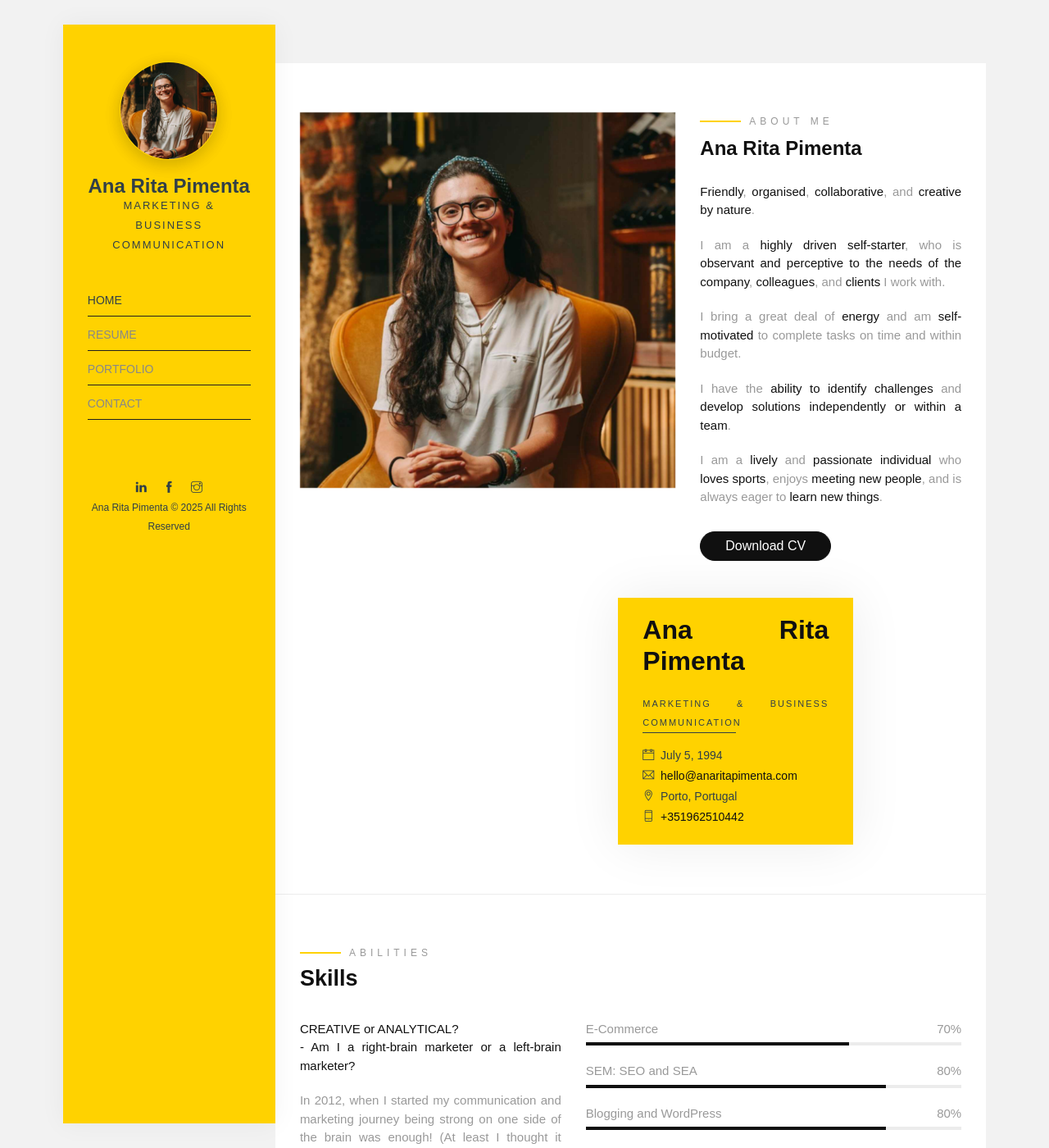
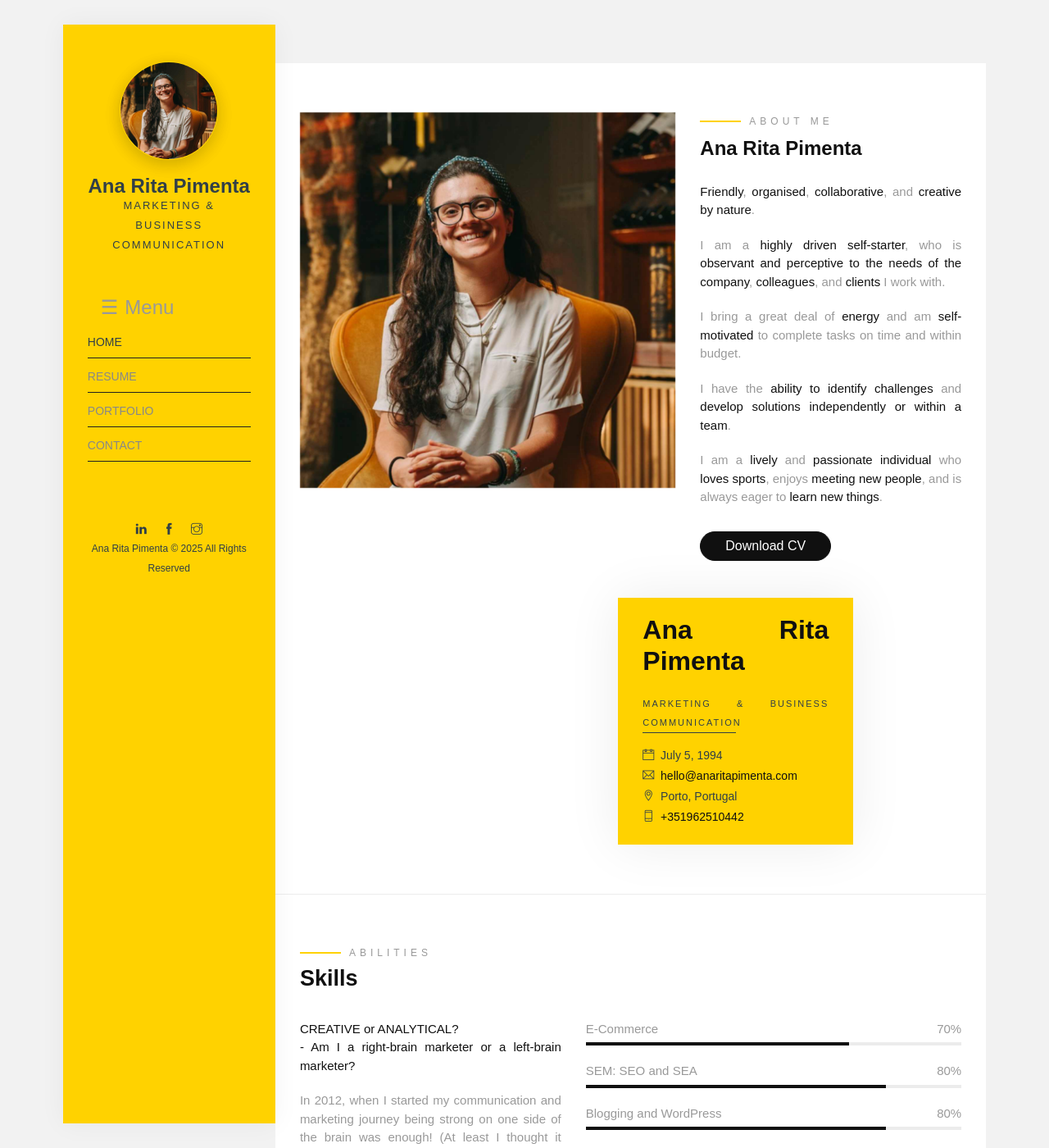
Before and after one commit to anaritapimenta/anaritapimenta.github.io, a Jekyll site: the page built from index.html, in a window 1280 px wide and 1400 px high. Shown: the whole window at 82% size. Built offline with Jekyll 4.4.1, drawn with Linux system fonts in a browser that asks for light colours; some web fonts are replaced.

Commit message:
Update navigation.html

```diff
--- a/_includes/navigation.html
+++ b/_includes/navigation.html
@@ -24,8 +24,8 @@
     aria-controls="main-menu"
     onclick="const nav = document.getElementById('main-menu'); const btn = this; const isOpen = btn.getAttribute('aria-expanded') === 'true'; btn.setAttribute('aria-expanded', !isOpen); nav.classList.toggle('open');"
   >
-    <span class="hamburger-icon" aria-hidden="true">☰</span>
-    <span class="sr-only">Open menu</span>
+    <span class="hamburger-icon" aria-hidden="true" style="font-size:1.5rem; margin-right: 0.5rem;">☰</span>
+    <span>Menu</span>
   </button>
 
   <nav id="main-menu">
@@ -82,17 +82,24 @@
 </aside>
 
 <style>
-  /* Hide button and menu on desktop */
+  /* Button styles */
   .menu-toggle {
     display: none;
     background: none;
     border: none;
-    font-size: 2rem;
+    font-size: 1.5rem;
     cursor: pointer;
     color: inherit;
+    padding: 0.5rem 1rem;
+    align-items: center;
+    display: flex;
   }
 
-  /* Visually hidden text for screen readers */
+  .hamburger-icon {
+    user-select: none;
+  }
+
+  /* Visually hidden text for screen readers (if needed elsewhere) */
   .sr-only {
     position: absolute !important;
     width: 1px !important;
@@ -109,8 +116,7 @@
   @media (max-width: 768px) {
     /* Show hamburger button */
     .menu-toggle {
-      display: inline-block;
-      margin-bottom: 1rem;
+      display: flex;
     }
 
     /* Hide menu initially */
```
Also changed, not shown: other parts of _includes/navigation.html (+1 -1 lines).
